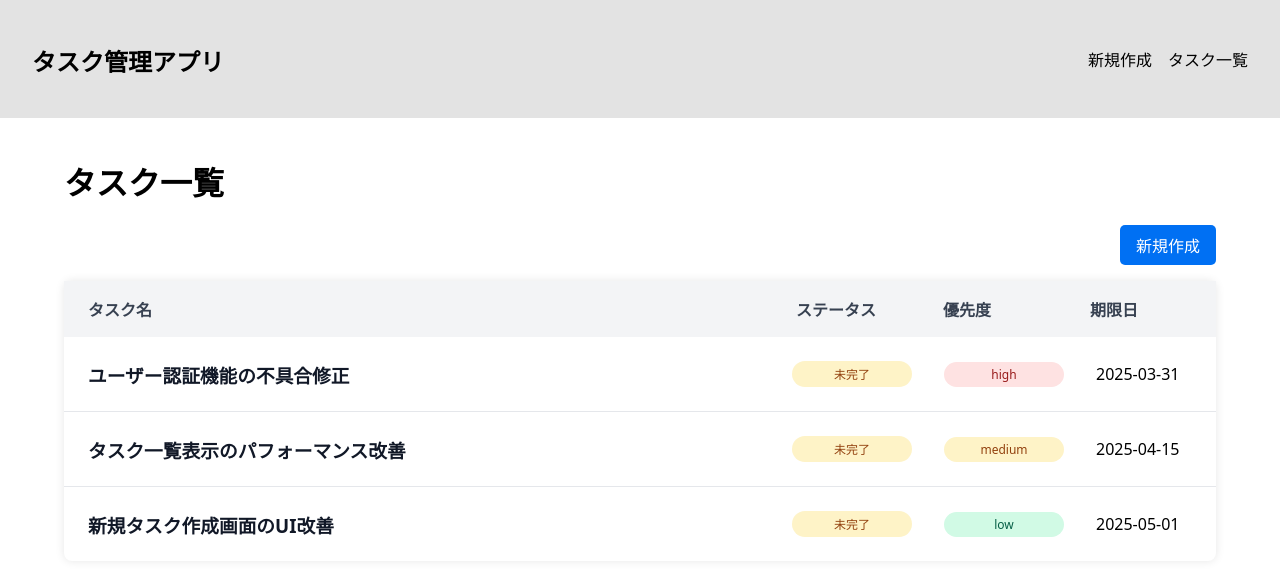
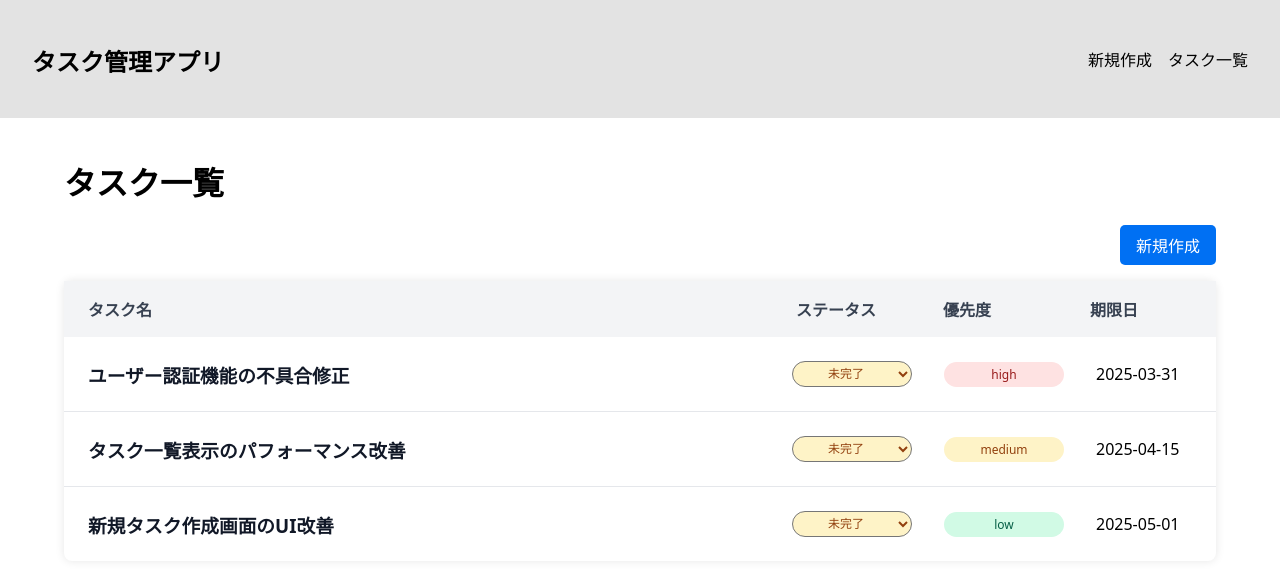
Before and after one commit to kobakaho/react-todo-app, a React (Vite) app: page /tasks in a window 1280 px wide. Shown: the top 576 px of the page. Built offline with nearby package versions, Linux system fonts and the light colour scheme.

Commit message:
handleStatusChange関数でステータスが変更されたらonToggleStatus関数を呼び出しステータスを更新する・セレクトボックスの値が変更されたらhandleStatusChange関数を呼び出す

```diff
--- a/src/features/tasks/components/TaskCard.tsx
+++ b/src/features/tasks/components/TaskCard.tsx
@@ -7,17 +7,36 @@ import { Task } from "../../../types/task";
 
 type Props = {
     task: Task;
+    onToggleStatus: (taskId: Task['id'], newStatus: boolean) => void;
 };
+  // onToggleStatus関数
+  // タスクID（数値型）と新しいステータス（真偽値）を受け取り、返り値がない関数（void）
+  // Task['id'] は Task 型の id プロパティと同じ型（この場合 number）を再利用する記法
+  // →id の型が将来変わっても他のコードに自動で反映されるため、保守性が高まる
 
-export default function TaskCard({ task }: Props) {
-    return (
-      <div className={styles.taskCard}>
-        <Link to={`/tasks/${task.id}`} className={styles.detailLink}>
-          <h3 className={styles.taskTitle}>{task.title}</h3>
-        </Link>
-        <p className={`${styles.badge} ${task.status ? styles.completed : styles.incomplete}`}>
-          {getStatusLabel(task.status)}
-        </p>
+export default function TaskCard({ task, onToggleStatus }: Props) { // onToggleStatusをpropsで受け取る
+  // handleStatusChange関数
+  // セレクトボックスでステータスが変更されたらonToggleStatus関数を呼び出して、ステータスを更新する処理を行う
+  // セレクトボックスの値が変更されたらhandleStatusChange関数を呼び出す
+  const handleStatusChange = (e: React.ChangeEvent<HTMLInputElement>) => {
+    const newStatus = e.target.value === "true";
+    if (onToggleStatus) {
+      onToggleStatus(task.id, newStatus);
+    }
+  };
+
+  return (
+    <div className={styles.taskCard}>
+      <Link to={`/tasks/${task.id}`} className={styles.detailLink}>
+        <h3 className={styles.taskTitle}>{task.title}</h3>
+      </Link>
+      <select
+        value={task.status ? "true" : "false"}
+        onChange={handleStatusChange}
+        className={`${styles.badge} ${task.status ? styles.completed : styles.incomplete}`}>
+        <option value="false">{getStatusLabel(false)}</option>
+        <option value="true">{getStatusLabel(true)}</option>
+      </select>
         <p className={`${styles.badge} ${getPriorityClass(task.priority, styles)}`}>{task.priority}</p>
         <p className={styles.taskDueDate}>{task.dueDate}</p>
       </div>
```
